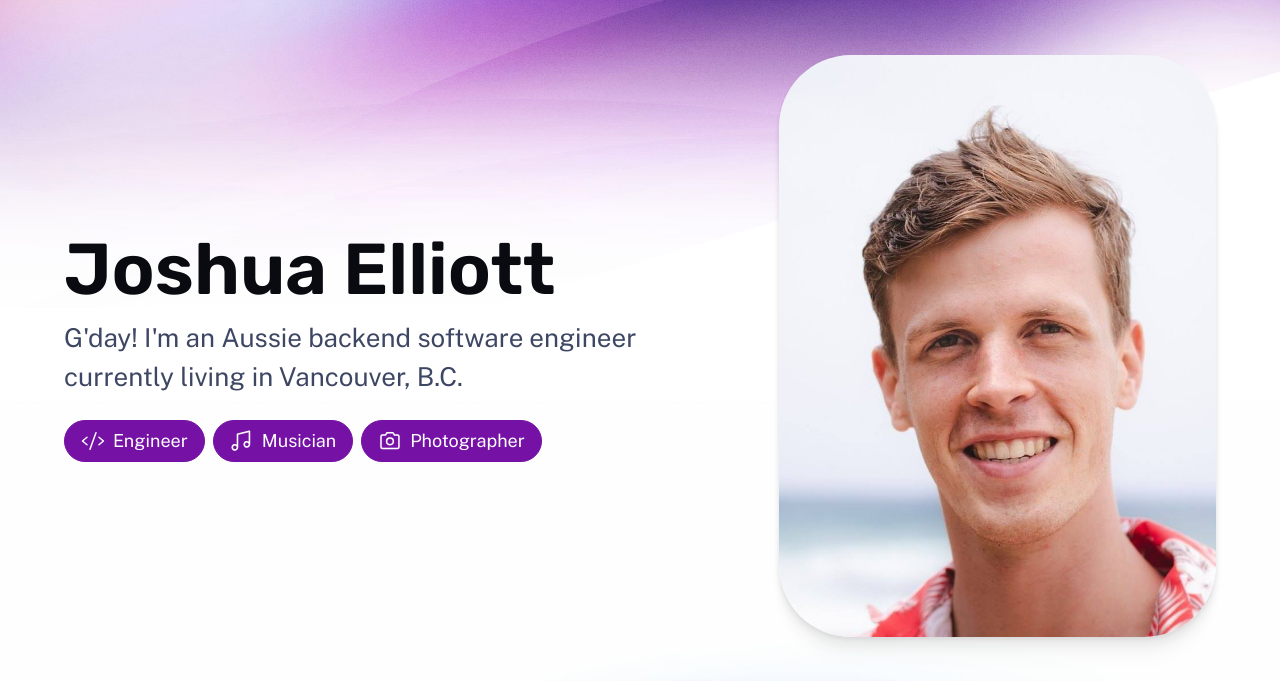
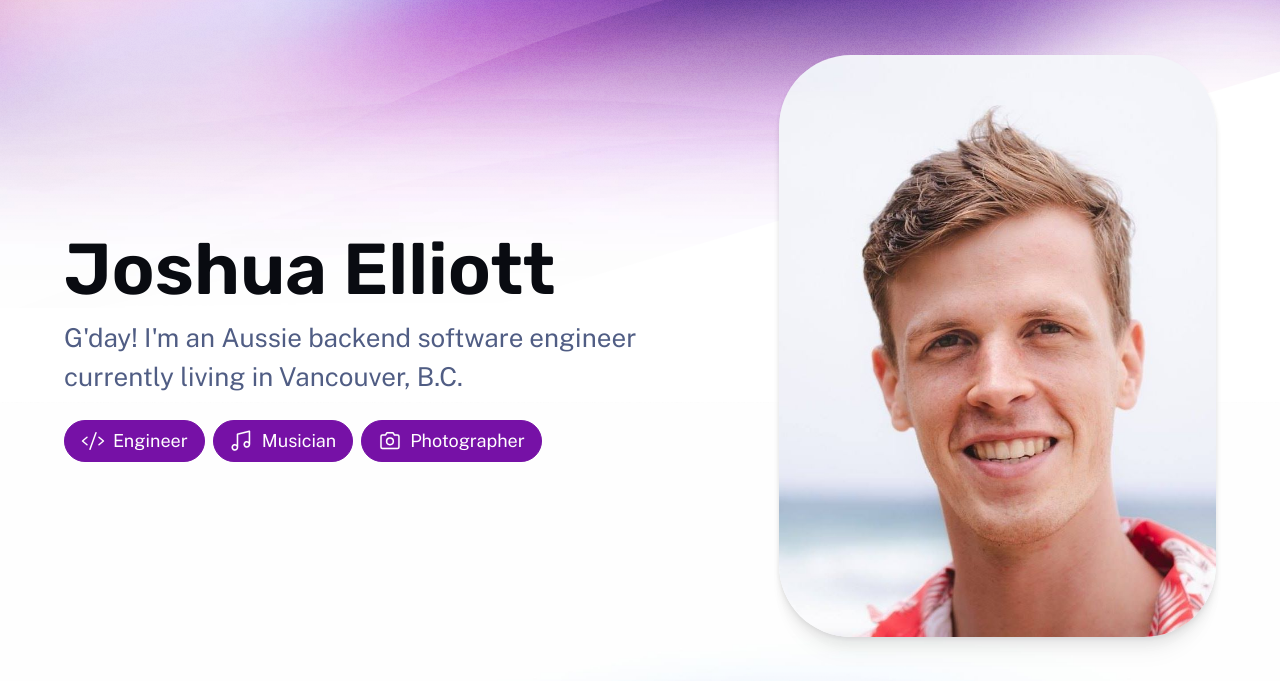
Before and after one commit to freejelliott/freejelliott.github.io, an Astro site: page / in a window 1280 px wide. Shown: the part 119-800 px from the top of the page. Built offline with nearby package versions, Linux system fonts and the light colour scheme; Astro itself is replaced by a stand-in of ours.

Commit message:
Tweak tagline colour.

```diff
--- a/src/components/Hero.astro
+++ b/src/components/Hero.astro
@@ -26,6 +26,7 @@ const { align = 'center', tagline, title } = Astro.props;
 	.tagline {
 		max-width: 37ch;
 		margin-inline: auto;
+		color: var(--gray-300);
 	}
 
 	.title {
```
